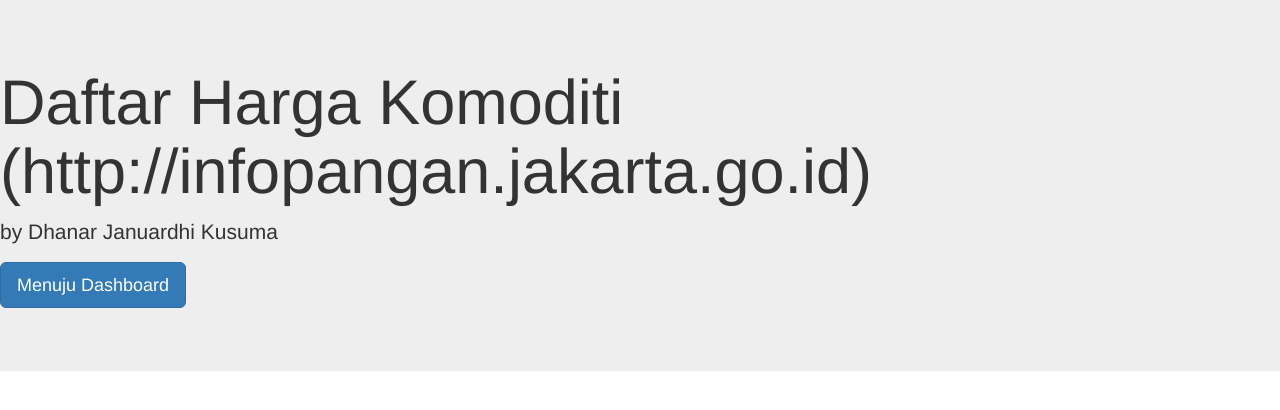
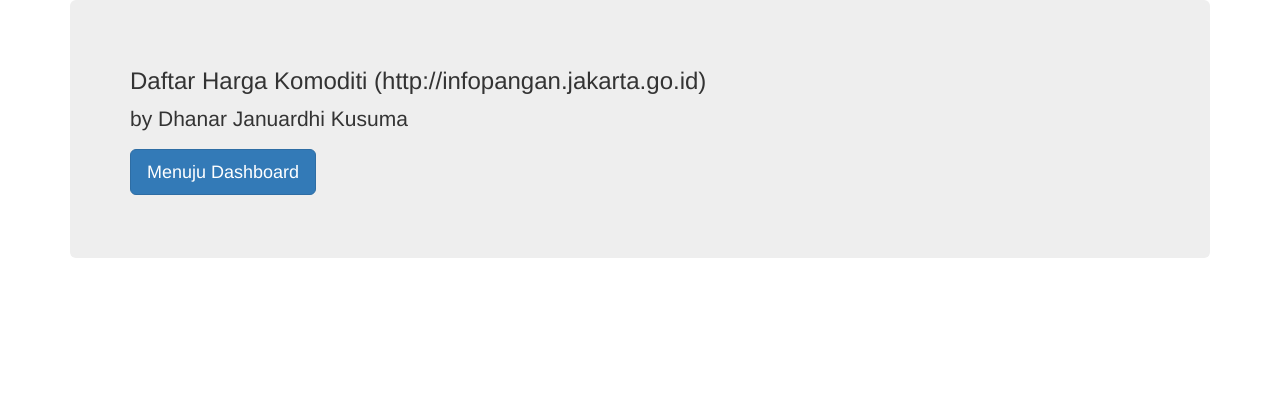
Before and after one commit to dhanarJkusuma/InfoPanganApp-WebClient, a Node server app: page / in a window 1280 px wide. Shown: the top 410 px of the page. Run offline with Node 20, Linux system fonts and the light colour scheme; some libraries are stand-ins or nearby versions.

Commit message:
edit main.ejs

```diff
--- a/views/main.ejs
+++ b/views/main.ejs
@@ -6,10 +6,12 @@
 </head>
 <body>
 
-<div class="jumbotron">
-    <h1> Daftar Harga Komoditi (http://infopangan.jakarta.go.id) </h1>
-    <p>by Dhanar Januardhi Kusuma</p>
-    <p><a class="btn btn-primary btn-lg" href="/comodity/list/1" role="button">Menuju Dashboard</a></p>
+<div class="container">
+    <div class="jumbotron">
+        <h3> Daftar Harga Komoditi (http://infopangan.jakarta.go.id) </h3>
+        <p>by Dhanar Januardhi Kusuma</p>
+        <p><a class="btn btn-primary btn-lg" href="/comodity/list/1" role="button">Menuju Dashboard</a></p>
+    </div>
 </div>
 
 <script src="/template/admin_lte/plugins/jQuery/jquery-2.2.3.min.js"></script>
```
